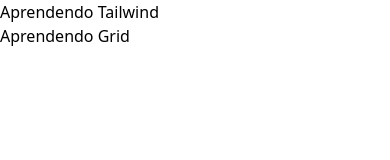
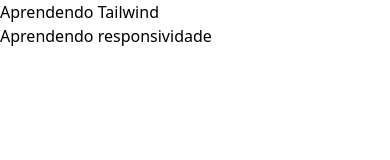
Before and after one commit to iarlen-reis/aprendendo-tailwind, a React (Vite) app: page / in a window 390 px wide. Shown: the top 160 px of the page. Built offline with nearby package versions, Linux system fonts and the light colour scheme.

Commit message:
aprendendo responsividade.

```diff
--- a/src/App.jsx
+++ b/src/App.jsx
@@ -6,13 +6,14 @@
 // import Backgrounds from "./components/Backgrounds/Backgrounds";
 // import WidthHeight from "./components/WidthHeight/WidthHeight";
 // import FlexBox from "./components/FlexBox/FlexBox";
-import Grid from "./components/Grid/Grid";
+// import Grid from "./components/Grid/Grid";
+import Responsividade from "./components/Responsividade/Responsividade";
 
 function App() {
   return (
     <div className="p-2 h-screen">
       <h1 className="text-3xl">Aprendendo Tailwind</h1>
-      <Grid />
+      <Responsividade />
     </div>
   );
 }
--- /dev/null
+++ b/src/components/Responsividade/Responsividade.jsx
@@ -0,0 +1,13 @@
+import React from "react";
+
+const Responsividade = () => {
+  return (
+    <div>
+      <h1 className="bg-red-800 sm:bg-green-500 md:bg-cyan-500 xl:bg-yellow-400 2xl:bg-fuchsia-600">
+        Aprendendo responsividade
+      </h1>
+    </div>
+  );
+};
+
+export default Responsividade;
```
